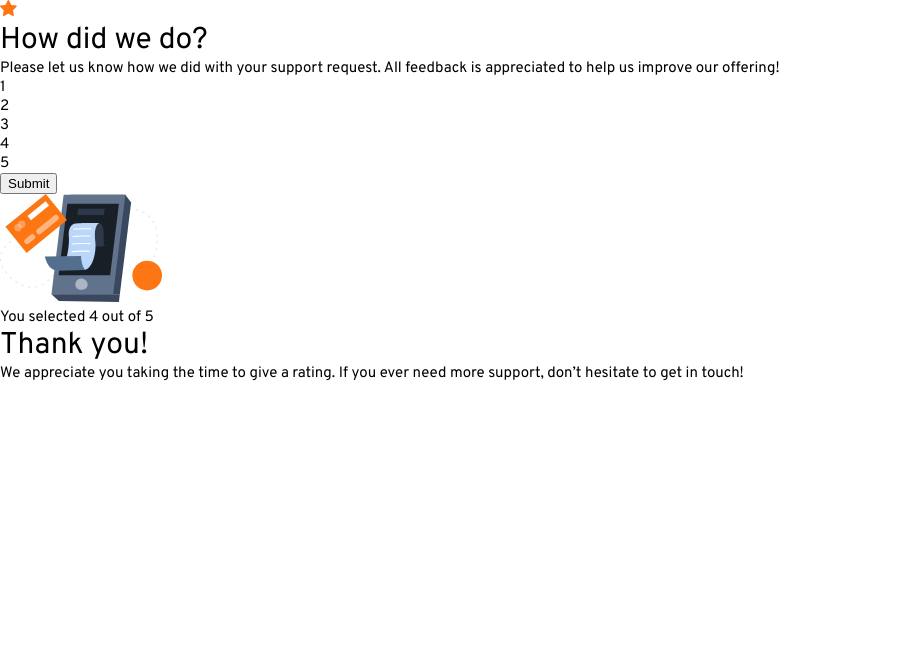
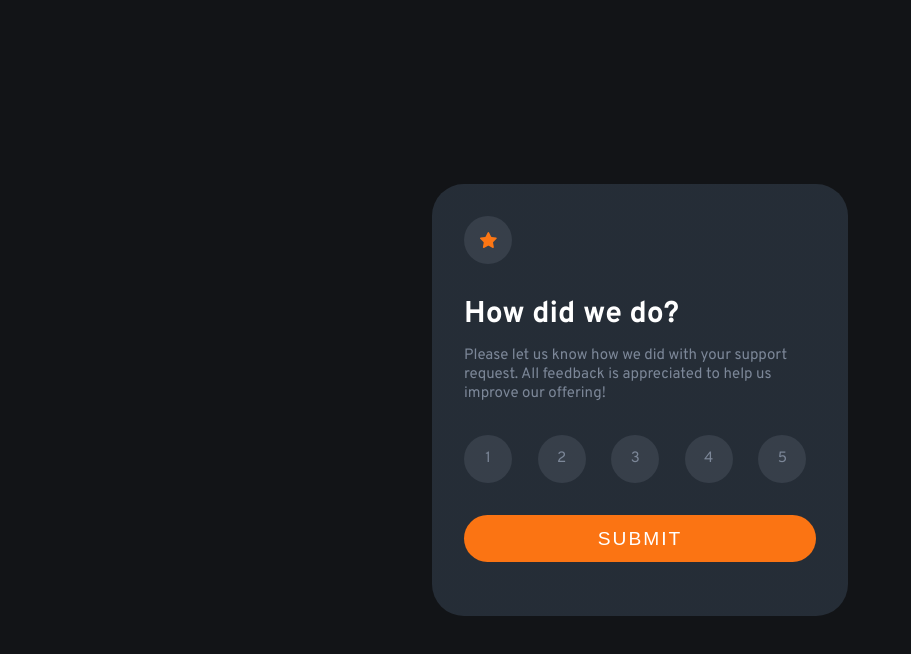
Before and after one commit to jonnywillrees/interactive-rating-component-main, a plain HTML site: page index.html in a window 1280 px wide. Shown: the whole page, without its empty margins (0-911 px from the left). Drawn offline with Linux system fonts and the light colour scheme.

Commit message:
MVP completed.

```diff
--- a/index.html
+++ b/index.html
@@ -16,31 +16,33 @@
 
 <body>
   <!-- Rating state start -->
-  <div class="card">
-    <div class="star-container">
+  <div class="card" data-rating-card>
+    <div class="icon">
       <img src="./images/icon-star.svg" alt="star">
     </div>
     <h1 class="card__title">How did we do?</h1>
-    <p class="-card__text">
+    <p class="card__text">
       Please let us know how we did with your support request. All feedback is appreciated to help us improve our
       offering!</p>
-    <div class="card__rating">1</div>
-    <div class="card__rating">2</div>
-    <div class="card__rating">3</div>
-    <div class="card__rating">4</div>
-    <div class="card__rating">5</div>
-    <button class="card__button" type="button">Submit</button>
+    <div class="flex-row">
+      <div class="icon icon--rating" data-rating="1">1</div>
+      <div class="icon icon--rating" data-rating="2">2</div>
+      <div class="icon icon--rating" data-rating="3">3</div>
+      <div class="icon icon--rating" data-rating="4">4</div>
+      <div class="icon icon--rating" data-rating="5">5</div>
+    </div>
+    <button class="btn" type="button" data-submit>Submit</button>
   </div>
   <!-- Rating state end -->
 
   <!-- Thank you state start -->
-  <div class="card">
+  <div class="card flex-col hide" data-thank-you-card>
     <div class="thank-you-img">
       <img src="./images/illustration-thank-you.svg" alt="rating machine">
     </div>
-    <div class="card__chip">You selected <span>4</span> out of 5</div>
+    <div class="card__chip">You selected <span data-rating-choice></span> out of 5</div>
     <h1 class="card__title">Thank you!</h1>
-    <p class="card__text">
+    <p class="card__text center-text">
       We appreciate you taking the time to give a rating. If you ever need more support,
       don’t hesitate to get in touch!
     </p>
@@ -52,6 +54,7 @@
     Challenge by <a href="https://www.frontendmentor.io?ref=challenge" target="_blank">Frontend Mentor</a>.
     Coded by <a href="#">Jonathan Rees</a>.
   </div> -->
+  <script src="./script.js"></script>
 </body>
 
 </html>
--- /dev/null
+++ b/script.js
@@ -0,0 +1,32 @@
+const submitBtn = document.querySelector('[data-submit]');
+const ratingButtons = document.querySelectorAll('.icon--rating');
+const ratingCardComponent = document.querySelector('[data-rating-card]');
+const thankYouCardComponent = document.querySelector('[data-thank-you-card]');
+const ratingChoice = document.querySelector('[data-rating-choice]');
+
+let ratingResult = '';
+
+function removeActiveClasses() {
+    ratingButtons.forEach(btn => {
+        btn.classList.remove('active');
+    })
+}
+
+// add event listener to each rating button
+ratingButtons.forEach(btn => {
+    btn.addEventListener('click', () => {
+        removeActiveClasses();
+        btn.classList.add('active');
+        ratingResult = btn.textContent;
+    });
+})
+
+// add event listener to submit button
+submitBtn.addEventListener('click', () => {
+    if (ratingResult === '') return
+
+    ratingCardComponent.classList.add('hide');
+    thankYouCardComponent.classList.remove('hide');
+
+    ratingChoice.textContent = ratingResult;
+});
--- a/style.css
+++ b/style.css
@@ -1,6 +1,5 @@
 html {
     box-sizing: border-box;
-    font-size: 16px;
 }
 
 *,
@@ -41,9 +40,132 @@ img {
     --clr-neutral-300: hsl(216, 12%, 54%);
     --clr-neutral-400: hsl(213, 19%, 18%);
     --clr-neutral-500: hsl(216, 12%, 8%);
+
+    --clr-icon-background: rgb(124, 135, 152, 0.2);
+
+    --clr-title-text: var(--clr-neutral-100);
+    --clr-body-text: var(--clr-neutral-300);
+
+    --clr-btn-text: var(--clr-neutral-100);
+    --clr-btn-bg: var(--clr-primary);
+
+    --border-radius-default: 2rem;
+
+    --transition-default: all 250ms ease-in-out;
 }
 
 body {
+    min-height: 100vh;
     font-family: 'Overpass', sans-serif;
     font-size: 15px;
+    background-color: var(--clr-neutral-500);
+    display: grid;
+    place-content: center;
 }
+
+/* --------- */
+/* Utilities */
+/* --------- */
+.flex-row {
+    display: flex;
+    gap: 1.6rem;
+}
+
+.flex-col {
+    display: flex;
+    flex-direction: column;
+    align-items: center;
+    gap: 1.6rem;
+}
+
+.center-text {
+    text-align: center;
+}
+
+/* ---------- */
+/* Components */
+/* ---------- */
+
+/* Icon component */
+.icon {
+    background-color: var(--clr-icon-background);
+    display: flex;
+    align-items: center;
+    justify-content: center;
+    width: 3rem;
+    height: 3rem;
+    border-radius: 50%;
+    margin-bottom: 2rem;
+}
+
+.icon--rating {
+    color: var(--clr-body-text);
+    cursor: pointer;
+
+    transition: var(--transition-default);
+}
+
+.icon--rating.active {
+    background: var(--clr-neutral-200);
+    color: var(--clr-neutral-100);
+}
+
+.icon--rating:hover {
+    background-color: var(--clr-primary);
+    color: var(--clr-neutral-100);
+}
+
+/* Card Component */
+.card {
+    min-height: 27rem;
+    background-image: linear-gradient(var(--clr-neutral-400), var(--clr-neutral-400));
+    padding: 2rem;
+    border-radius: var(--border-radius-default);
+    max-width: 26rem;
+}
+
+.card__title {
+    color: var(--clr-title-text);
+    font-weight: 700;
+    margin-bottom: 0.8rem;
+}
+
+.card__text {
+    color: var(--clr-body-text);
+    margin-bottom: 2rem;
+}
+
+.card__chip {
+    background-color: var(--clr-icon-background);
+    padding: 0.4rem 1.2rem;
+    border-radius: var(--border-radius-default);
+    color: var(--clr-primary);
+}
+
+/* Button component */
+.btn {
+    cursor: pointer;
+    font-size: 1.2rem;
+    letter-spacing: 2px;
+    text-transform: uppercase;
+    color: var(--clr-btn-text);
+    background-color: var(--clr-btn-bg);
+    width: 100%;
+    border: none;
+    padding: 0.8rem 2.5rem;
+    border-radius: var(--border-radius-default);
+
+    transition: var(--transition-default);
+}
+
+.btn:hover {
+    background-color: var(--clr-neutral-100);
+    color: var(--clr-primary);
+}
+
+/* -------------- */
+/* State specific */
+/* -------------- */
+.hide {
+    display: none;
+}
```
